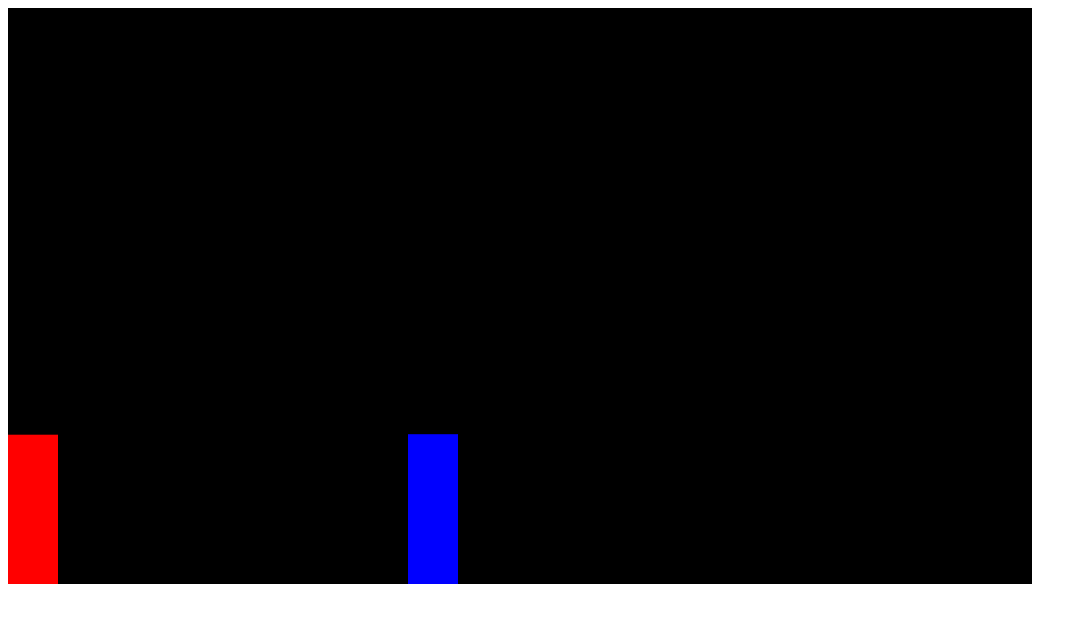
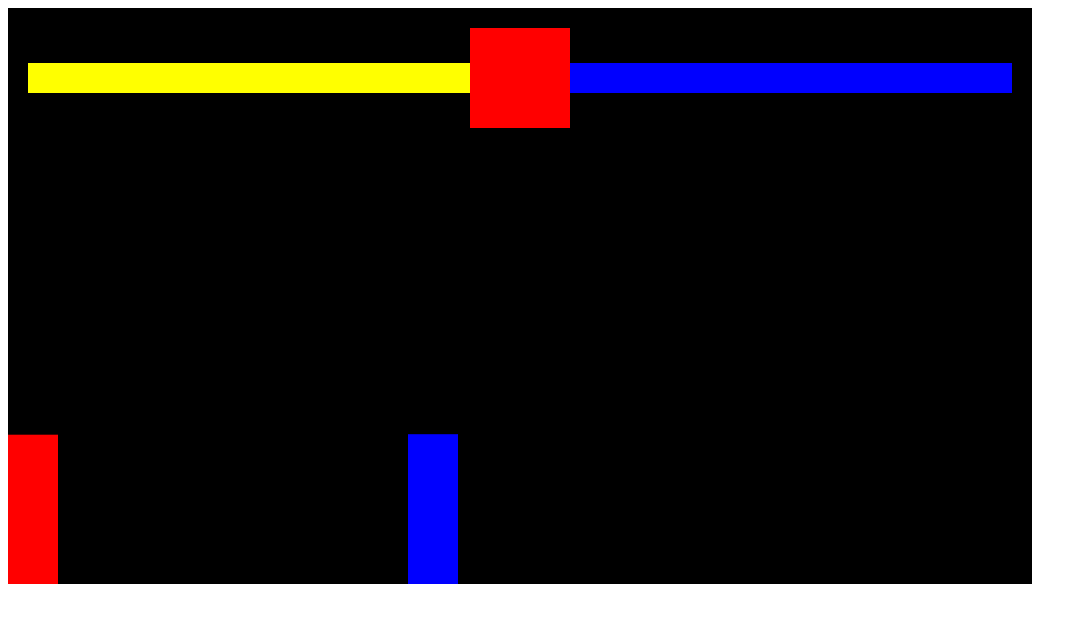
Before and after one commit to jmbunnell/fighting-game, a plain HTML site: page index.html in a window 1280 px wide. Shown: the whole page, without its empty margins (0-1087 px from the left). Drawn offline with Linux system fonts and the light colour scheme.

Commit message:
index,js

```diff
--- a/index.html
+++ b/index.html
@@ -1,4 +1,55 @@
 <!DOCTYPE html>
-<canvas></canvas>
 
-<script src="index.js"></script>
+<head>
+    <style>
+        * {
+            box-sizing: border-box;
+        }
+    </style>
+</head>
+
+<body>
+    <!--Red container div-->
+    <div style="position: relative; display: inline-block;">
+        <!--Smaller red container div-->
+        <div
+            style="
+                position: absolute;
+                display: flex;
+                width: 100%;
+                align-items: center;
+                padding: 20px;
+            "
+        >
+            <!--Player Health-->
+            <div style="background-color: yellow; height: 30px; width: 100%"></div>
+            <!--Timer-->
+            <div
+                style="
+                    background-color: red;
+                    width: 100px;
+                    height: 100px;
+                    flex-shrink: 0;
+                "
+            ></div>
+            <!--Enemy Health-->
+            <div style="position: relative; height: 30px; width: 100%">
+                <div style="background-color: yellow; height: 30px;"></div>
+                <div
+                id="enemyHealth"
+                style="
+                    position: absolute;
+                    background: blue;
+                    top: 0;
+                    right: 0;
+                    bottom: 0;
+                    left: 0"
+                ></div>
+            </div>
+            <div></div>
+        </div>
+        <canvas></canvas>
+    </div>
+
+    <script src="index.js"></script>
+</body>
```
